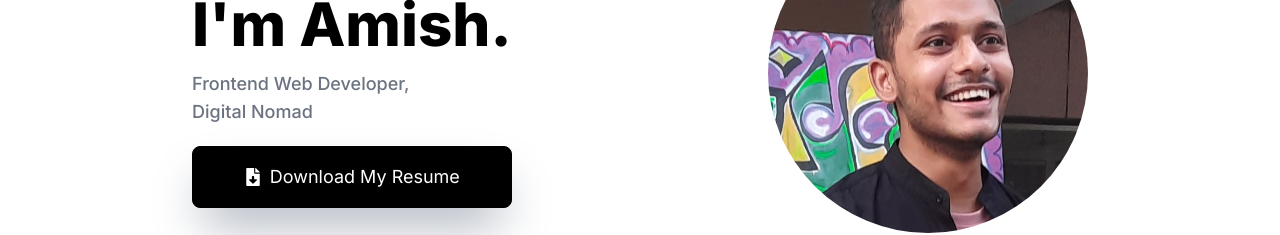
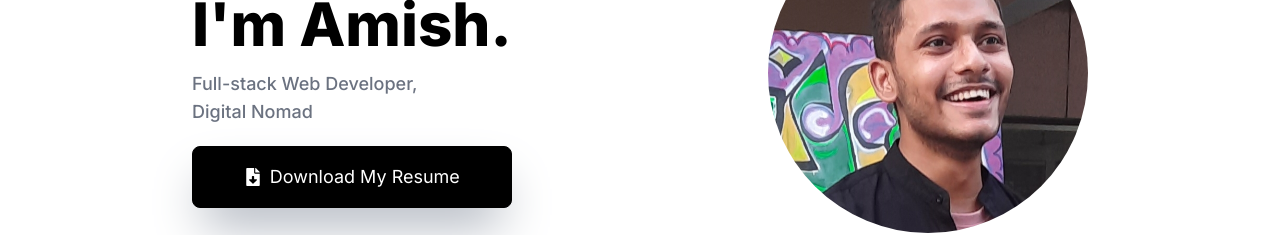
Before and after one commit to thisisamish/portfolio, a Next.js app: page / in a window 1280 px wide. Shown: the part 367-602 px from the top of the page. Built offline with nearby package versions, Linux system fonts and the light colour scheme.

Commit message:
Changed title in Hero

```diff
--- a/layouts/Hero.js
+++ b/layouts/Hero.js
@@ -11,7 +11,7 @@ export default function Hero() {
           <p className="text-4xl font-medium mb-4 max-[400px]:hidden">👋🏻</p>
           <h2 className="text-6xl font-extrabold mb-4">I'm Amish.</h2>
           <p className="text-lg font-medium text-gray-500 mb-5">
-            Frontend Web Developer,
+            Full-stack Web Developer,
             <br />
             Digital Nomad
           </p>
```
